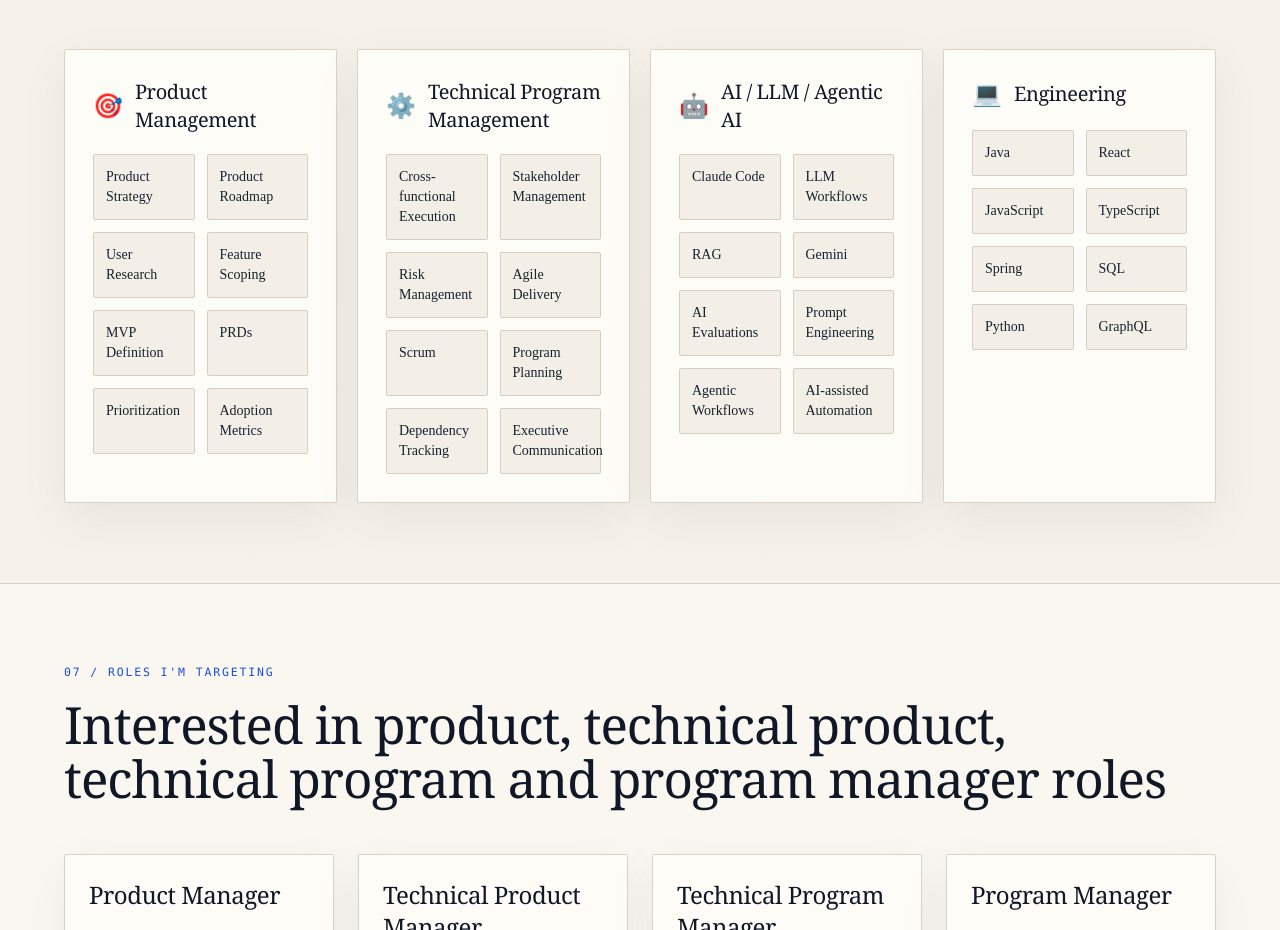
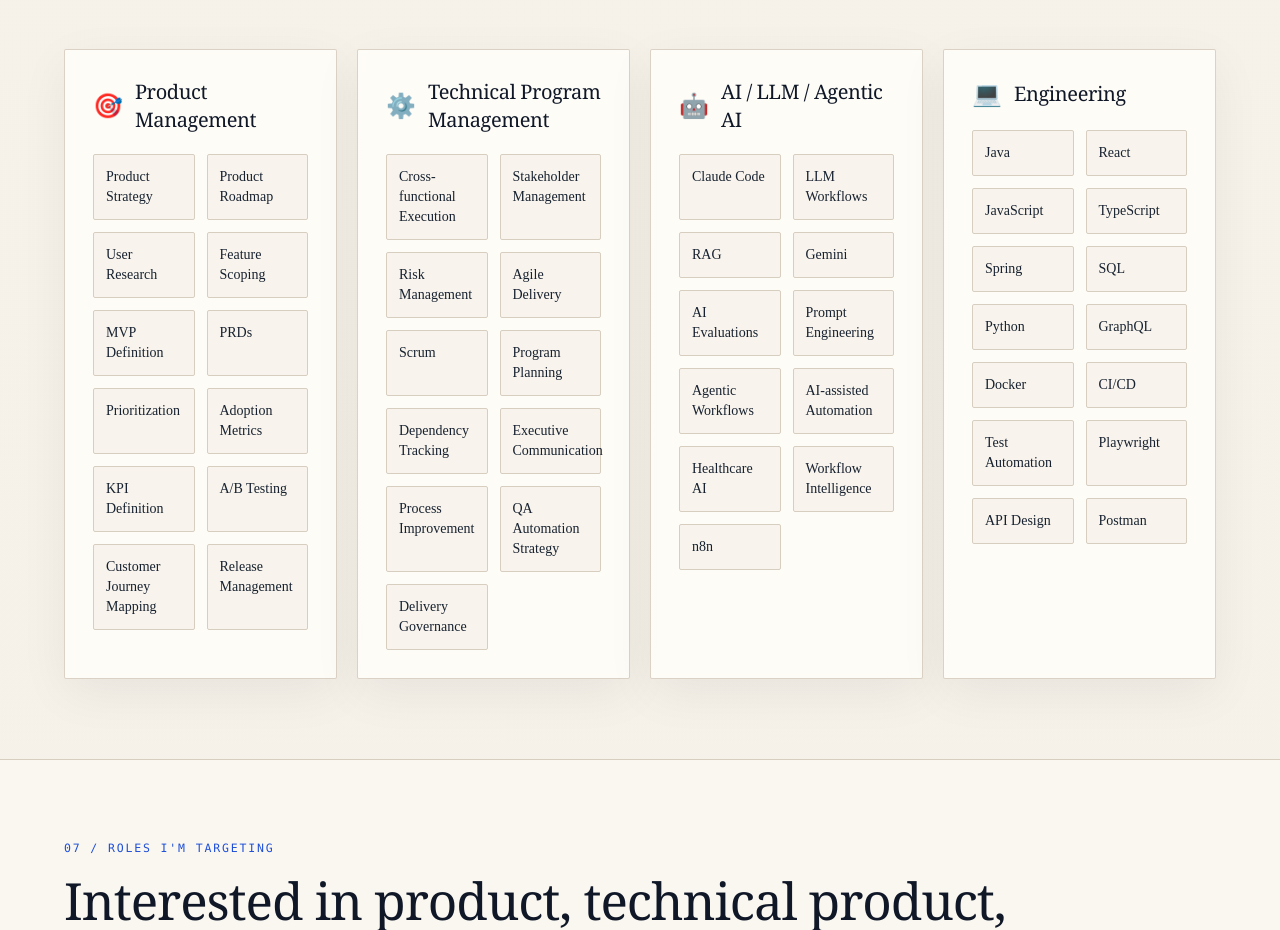
Before and after one commit to kesavbonthu/Kesav-Portfolio-Website, a Next.js app: page / in a window 1280 px wide. Shown: the part 8500-9430 px from the top of the page. Built offline with nearby package versions, Linux system fonts and the light colour scheme.

Commit message:
Restore full skills content

```diff
--- a/components/skills/SkillBadgeCloud.tsx
+++ b/components/skills/SkillBadgeCloud.tsx
@@ -5,8 +5,6 @@ interface SkillBadgeCloudProps {
 }
 
 export default function SkillBadgeCloud({ category }: SkillBadgeCloudProps) {
-  const visibleSkills = category.skills.slice(0, 8);
-
   return (
     <div className="paper-card rounded-[2px] p-6 sm:p-7">
       <div className="mb-5 flex items-center gap-3">
@@ -14,10 +12,10 @@ export default function SkillBadgeCloud({ category }: SkillBadgeCloudProps) {
         <h3 className="text-xl font-medium text-[color:var(--portfolio-ink)]">{category.category}</h3>
       </div>
       <div className="grid grid-cols-1 gap-3 sm:grid-cols-2">
-        {visibleSkills.map((skill) => (
+        {category.skills.map((skill) => (
           <div
             key={skill}
-            className="rounded-[2px] border border-[color:var(--portfolio-border)] bg-[color:var(--portfolio-cream)]/55 px-3 py-3 text-sm font-medium text-[color:var(--portfolio-deep)]"
+            className="rounded-[2px] border border-[color:var(--portfolio-border)] bg-[color:var(--portfolio-cream)]/35 px-3 py-3 text-sm font-medium text-[color:var(--portfolio-deep)]"
           >
             {skill}
           </div>
```
